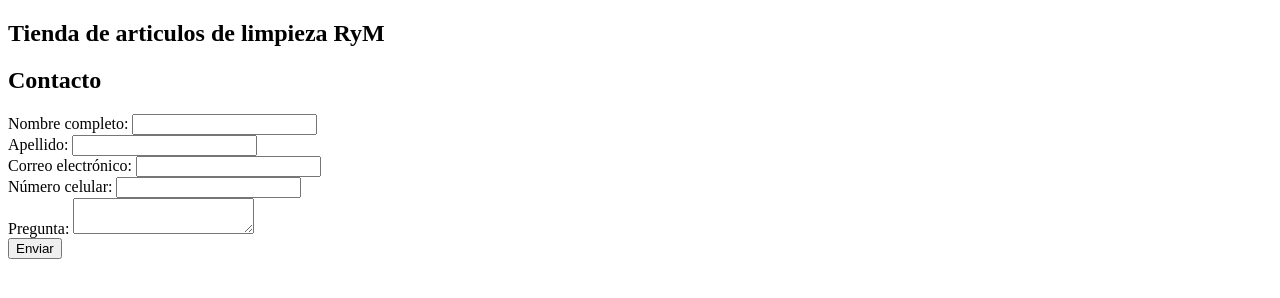
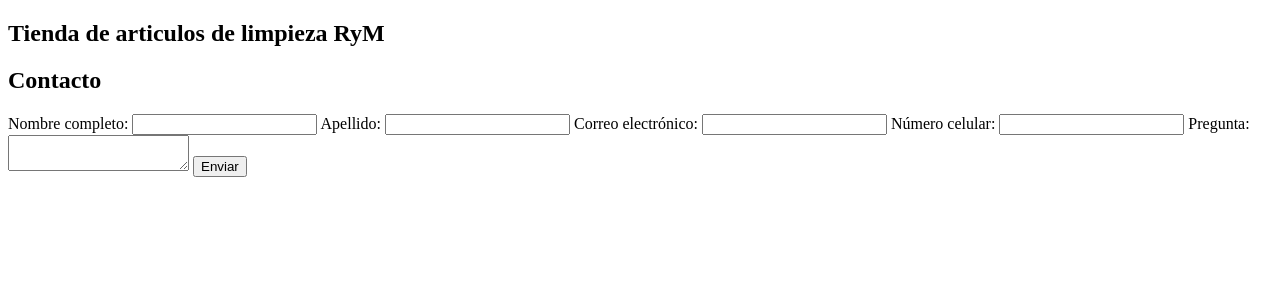
Before and after one commit to RodrigoNAlcaraz/Web1_TPFinal, a plain HTML site: page index.html in a window 1280 px wide. Drawn offline with Linux system fonts and the light colour scheme.

Commit message:
no se necesitaban los br
se eliminan porque ya no los ocupo

```diff
--- a/index.html
+++ b/index.html
@@ -6,6 +6,8 @@
     <meta http-equiv="X-UA-Compatible" content="IE=edge">
     <meta name="viewport" content="width=device-width, initial-scale=1.0">
     <title>Trabajo Final Web 1</title>
+    <link rel="stylesheet" href="style.css">
+
 </head>
 
 <body>
@@ -30,19 +32,19 @@
             <h2>Contacto</h2>
             <form>
                 <label for="nombre">Nombre completo:</label>
-                <input type="text" id="nombre" name="nombre" ><br>
+                <input type="text" id="nombre" name="nombre" >
 
                 <label for="apellido">Apellido:</label>
-                <input type="text" id="apellido" name="apellido" ><br>
+                <input type="text" id="apellido" name="apellido" >
 
                 <label for="email">Correo electrónico:</label>
-                <input type="email" id="email" name="email" ><br>
+                <input type="email" id="email" name="email" >
 
                 <label for="celular">Número celular:</label>
-                <input type="tel" id="celular" name="celular" ><br>
+                <input type="tel" id="celular" name="celular" >
 
                 <label for="pregunta">Pregunta:</label>
-                <textarea id="pregunta" name="pregunta" ></textarea><br>
+                <textarea id="pregunta" name="pregunta" ></textarea>
 
                 <input type="submit" value="Enviar">
             </form>
```
